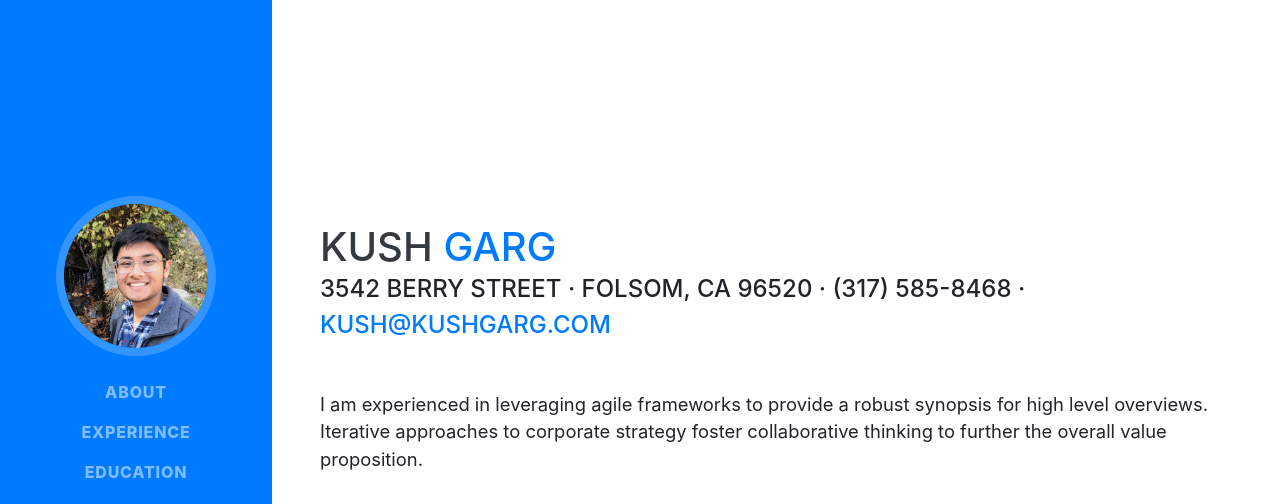
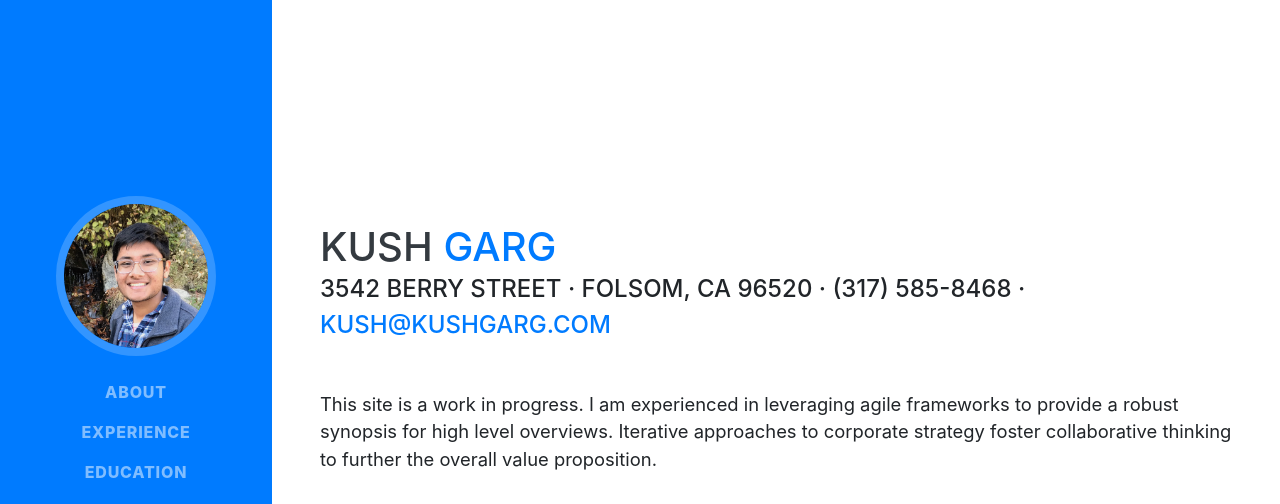
Before and after one commit to Kushg02/kushpersonalsite, a website with bundled scripts: page index.html in a window 1280 px wide. Shown: the top 504 px of the page. Built offline with nearby package versions, Linux system fonts and the light colour scheme; a web font is replaced by a local one.

Commit message:
Update index.html

```diff
--- a/index.html
+++ b/index.html
@@ -69,7 +69,7 @@
         <div class="subheading mb-5">3542 Berry Street · Folsom, CA 96520 · (317) 585-8468 ·
           <a href="mailto:name@email.com">kush@kushgarg.com</a>
         </div>
-        <p class="lead mb-5">I am experienced in leveraging agile frameworks to provide a robust synopsis for high level overviews. Iterative approaches to corporate strategy foster collaborative thinking to further the overall value proposition.</p>
+        <p class="lead mb-5">This site is a work in progress. I am experienced in leveraging agile frameworks to provide a robust synopsis for high level overviews. Iterative approaches to corporate strategy foster collaborative thinking to further the overall value proposition.</p>
         <div class="social-icons">
           <a href="#">
             <i class="fab fa-linkedin-in"></i>
```
